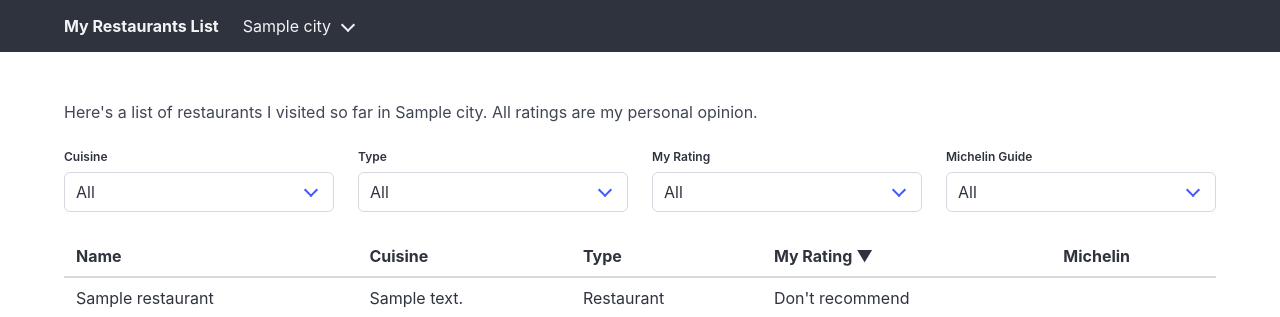
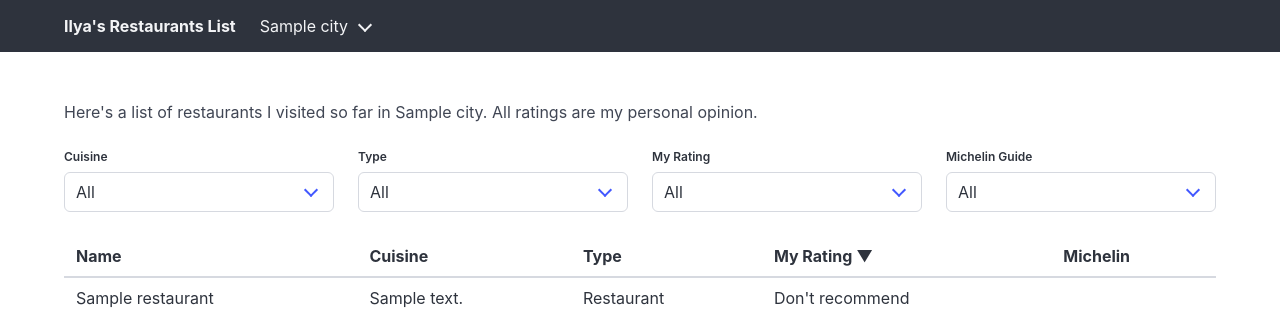
Before and after one commit to iley/restaurants, a Django app: a page that uses restaurants/templates/restaurants/base.html in a window 1280 px wide. Shown: the top 317 px of the page. Run offline with Django 5.2, Linux system fonts and the light colour scheme; tables that the repository leaves empty hold one stand-in row (values such as "Sample post").

Commit message:
Change page title

```diff
--- a/restaurants/templates/restaurants/base.html
+++ b/restaurants/templates/restaurants/base.html
@@ -18,7 +18,7 @@
 <nav class="navbar is-dark" role="navigation" aria-label="main navigation">
   <div class="container">
     <div class="navbar-brand">
-      <a class="navbar-item has-text-weight-bold" href="/">My Restaurants List</a>
+      <a class="navbar-item has-text-weight-bold" href="/">Ilya's Restaurants List</a>
       <a role="button" class="navbar-burger" aria-label="menu" aria-expanded="false" data-target="navMenu">
         <span aria-hidden="true"></span>
         <span aria-hidden="true"></span>
```
